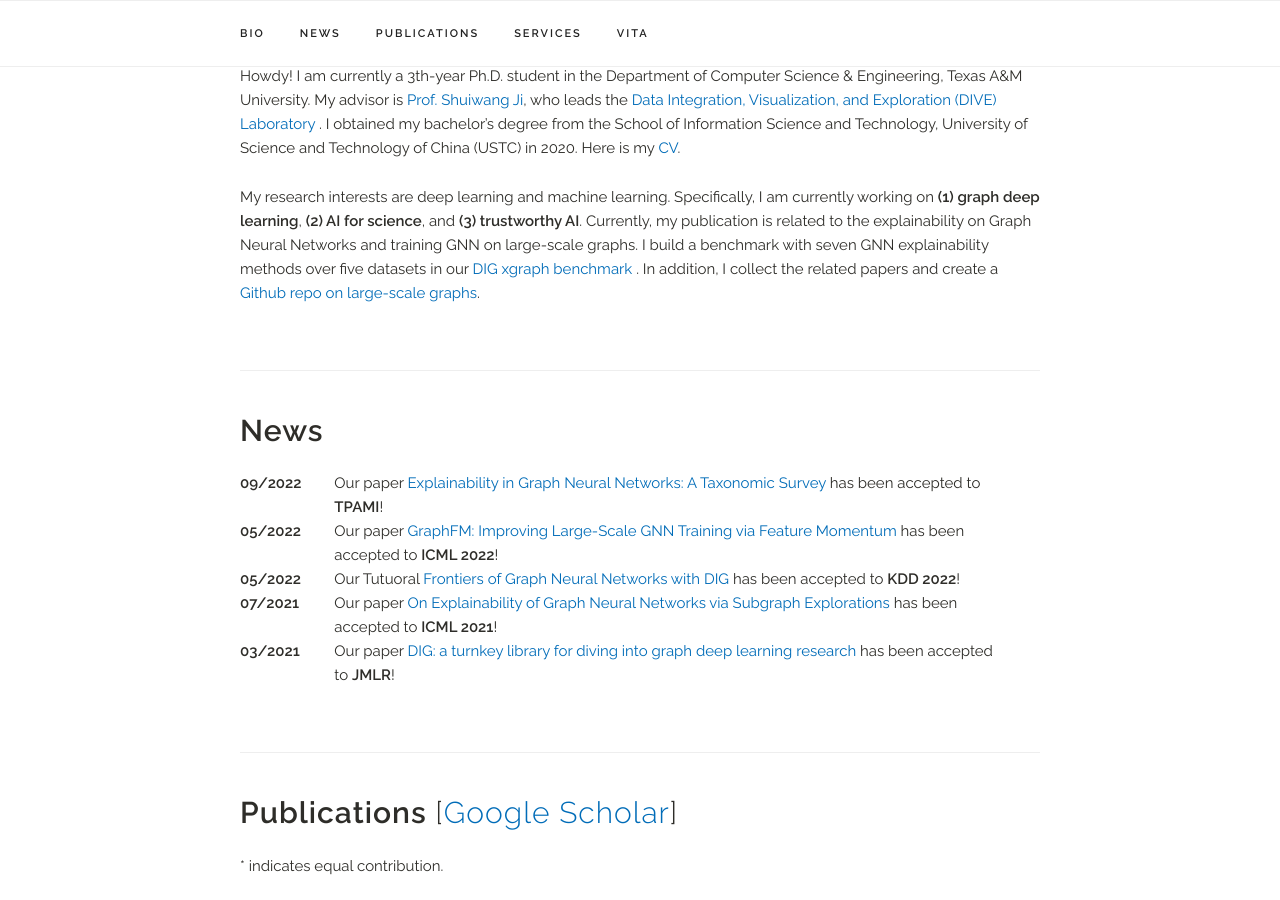
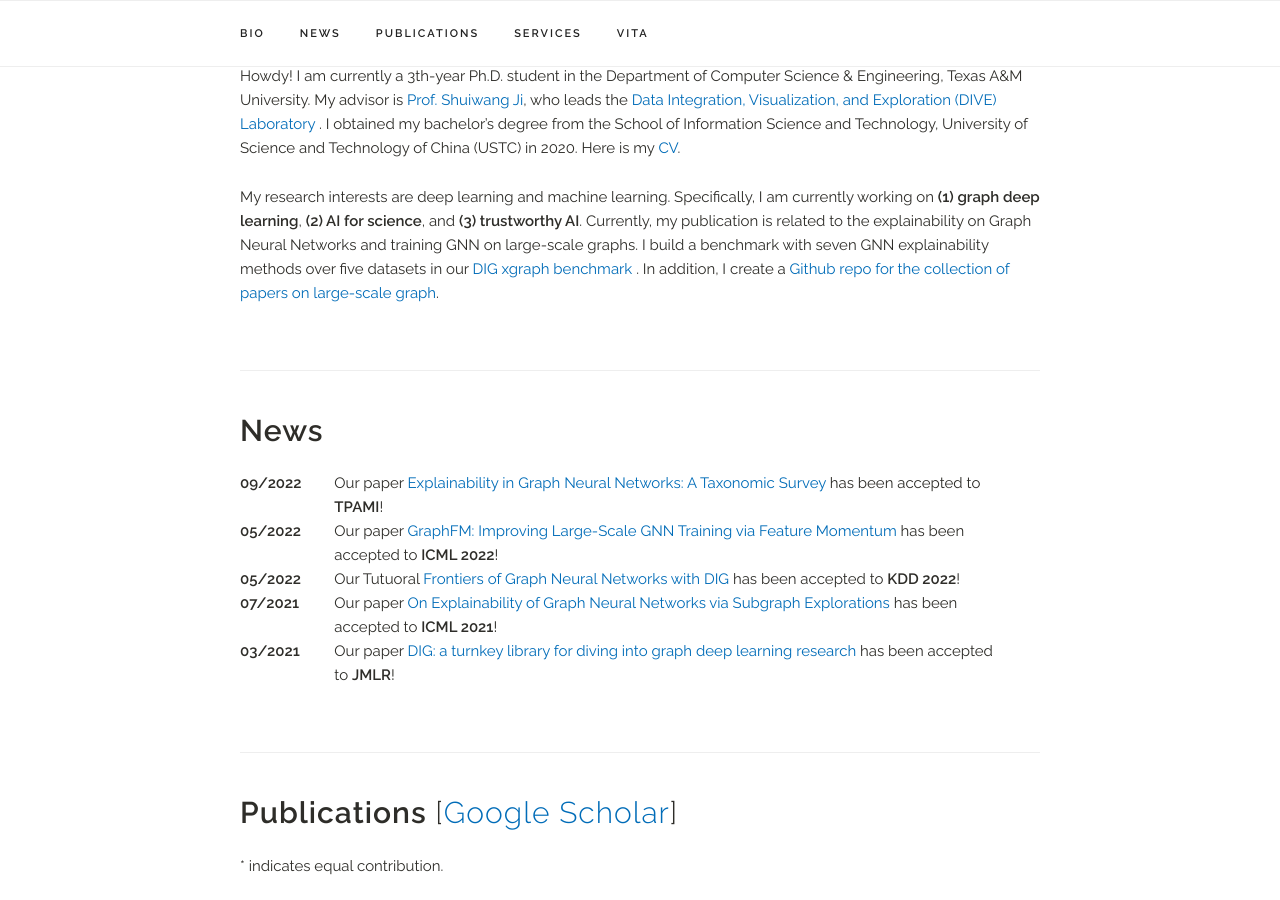
Before and after one commit to Oceanusity/Oceanusity.github.io, a Jekyll site: the page built from index.html, in a window 1280 px wide and 900 px high, scrolled down 381 px. Built offline with Jekyll 4.4.1, drawn with Linux system fonts in a browser that asks for light colours; a style sheet for code colours, icons or effects is not loaded.

Commit message:
Update index.html

```diff
--- a/index.html
+++ b/index.html
@@ -21,8 +21,8 @@
     Currently, my publication is related to the explainability on Graph Neural Networks and training GNN on large-scale graphs.
     I build a benchmark with seven GNN explainability methods over five datasets in our
     <a href="https://github.com/divelab/DIG/tree/dig-stable/benchmarks/xgraph"> DIG xgraph benchmark </a>.
-    In addition, I collect the related papers and create a
-    <a href="https://github.com/Oceanusity/awesome-gnns-on-large-scale-graphs"> Github repo on large-scale graphs</a>.
+    In addition, I create a
+    <a href="https://github.com/Oceanusity/awesome-gnns-on-large-scale-graphs"> Github repo for the collection of papers on large-scale graph</a>.
   </p>
 </div>
 
```
